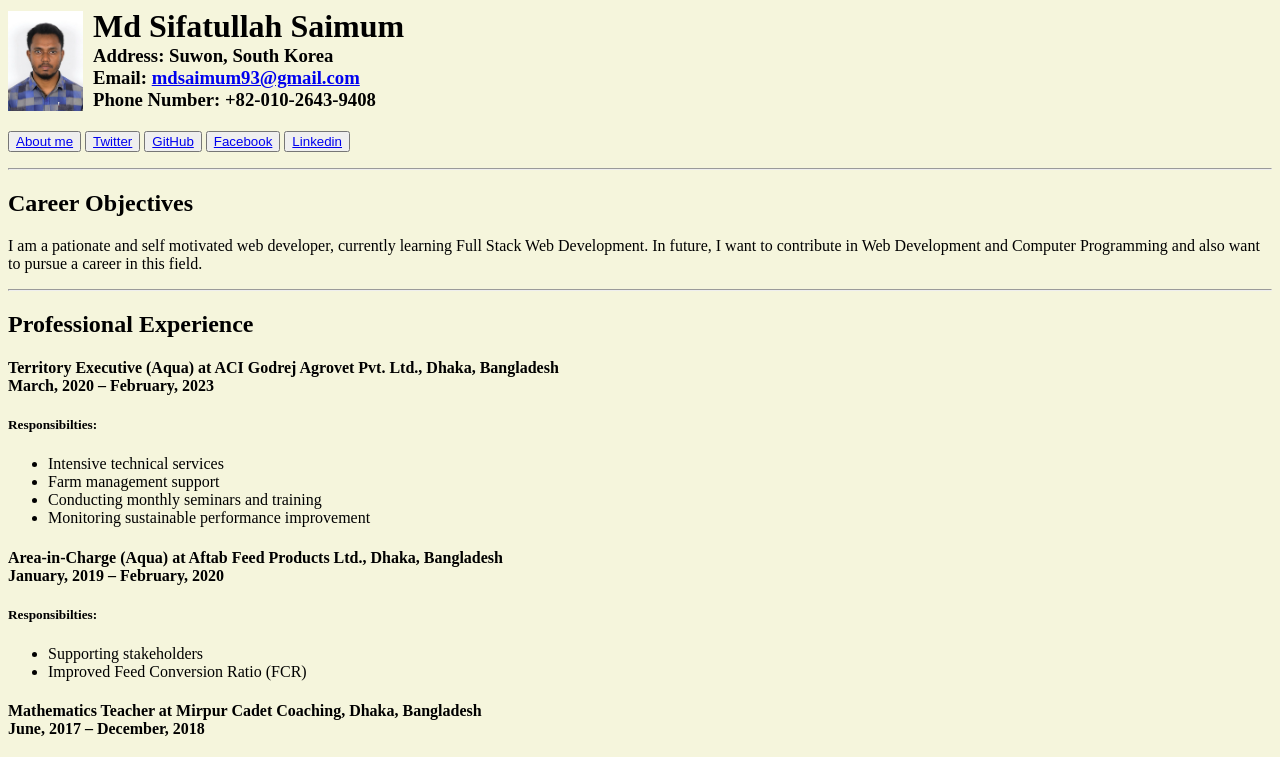
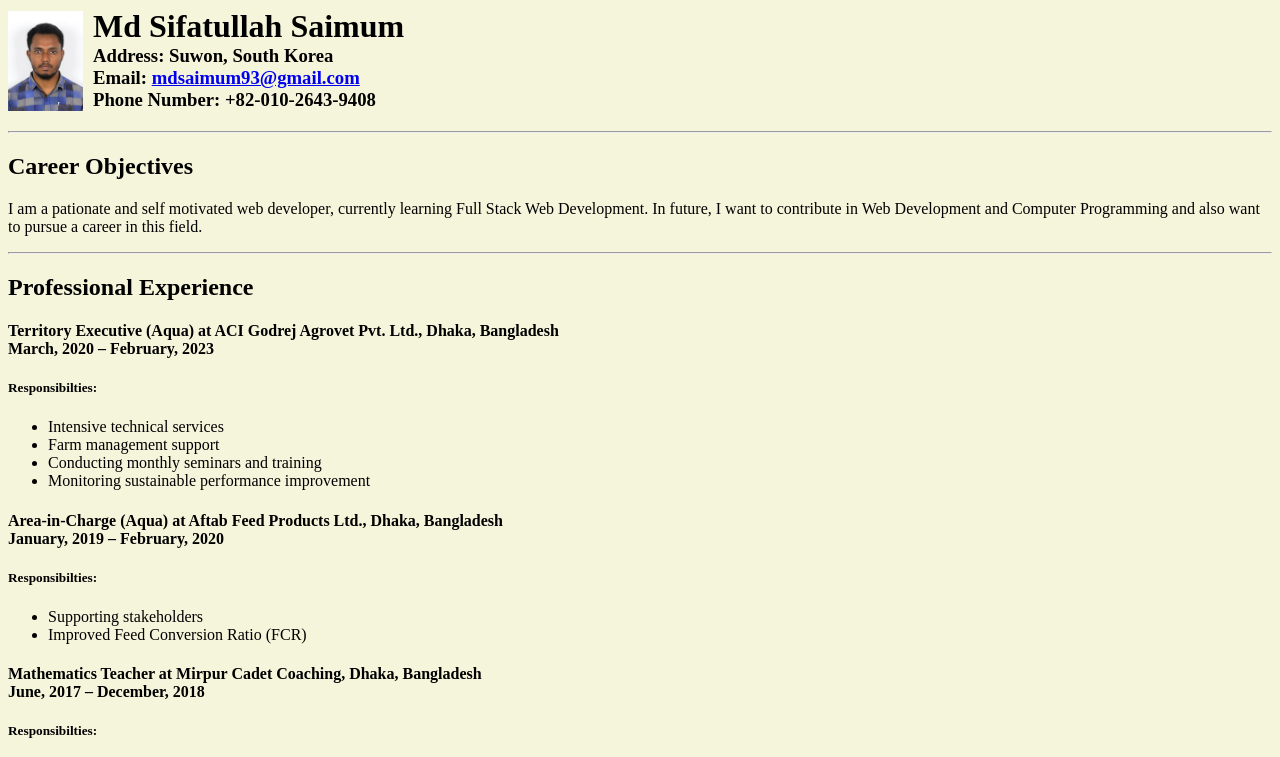
Before and after one commit to saimum-sifat/my-resume, a plain HTML site: page index.html in a window 1280 px wide. Shown: the top 757 px of the page. Drawn offline with Linux system fonts and the light colour scheme.

Commit message:
Revise index.html for resume content and structure
Updated the structure and content of the resume in HTML format.

```diff
--- a/index.html
+++ b/index.html
@@ -25,14 +25,6 @@
         </h3>
       </div>
     </div>
-    <br />
-    <p>
-      <Button><a href="./folder/about.html">About me</a></Button>
-      <button><a href="https://x.com/saimumsifat">Twitter</a></button>
-      <button><a href="https://github.com/saimum-sifat">GitHub</button></a>
-      <button><a href="https://www.facebook.com/saimumsifat">Facebook</a></button>
-      <button><a href="https://www.linkedin.com/in/saimumsifat/">Linkedin</a></button>
-    </p>
     <hr />
     <h2>Career Objectives</h2>
     <p>
@@ -144,6 +136,9 @@
       </ol>
     </h4>
     <hr />
-    <footer>Copyright © 2025 Md Sifatullah Saimum. All rights reserved</footer>
+    <footer>
+      <a href="./folder/about.html">About me</a> |
+      Copyright © 2025 Md Sifatullah Saimum. All rights reserved
+    </footer>
   </body>
 </html>
```
